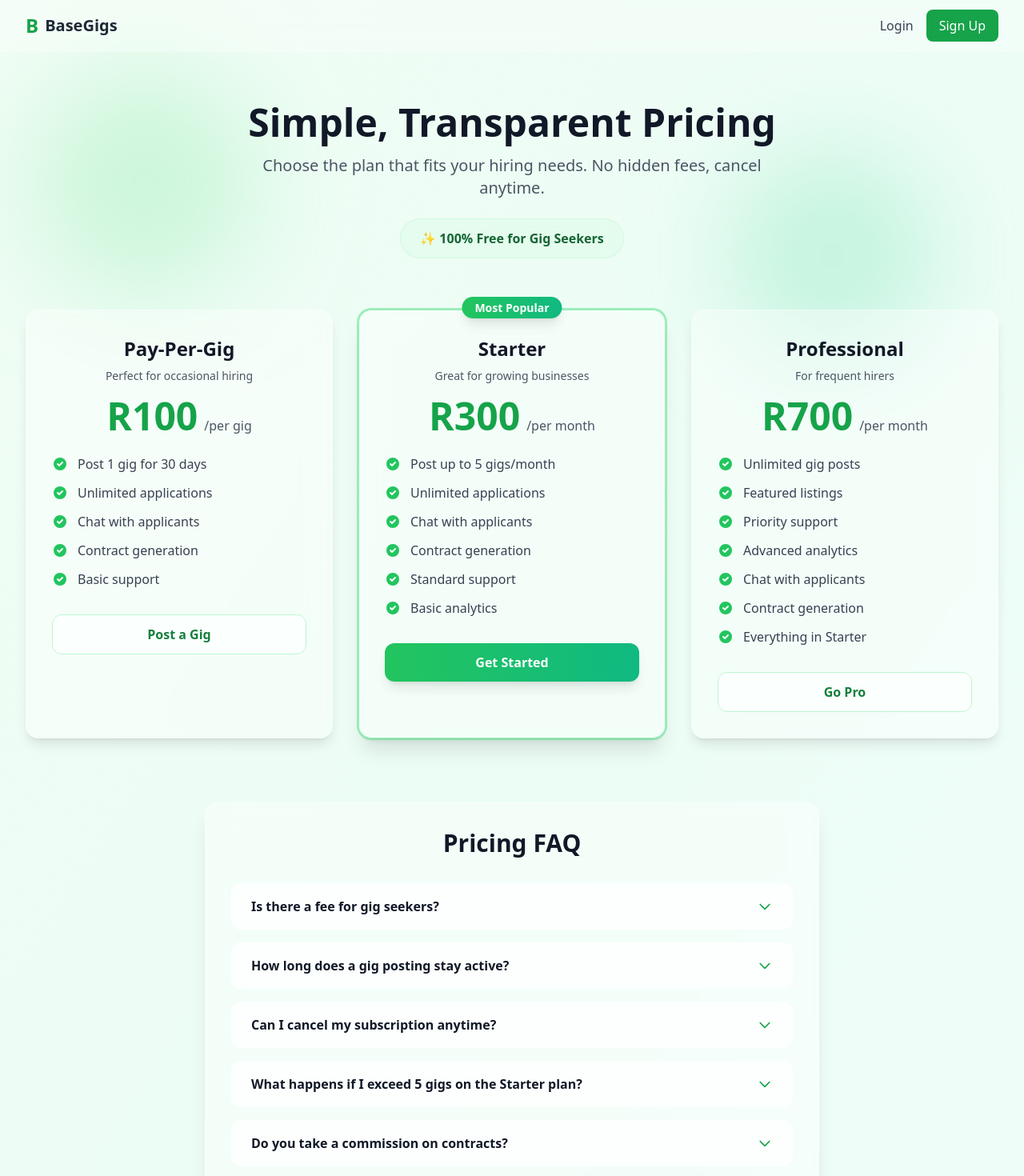
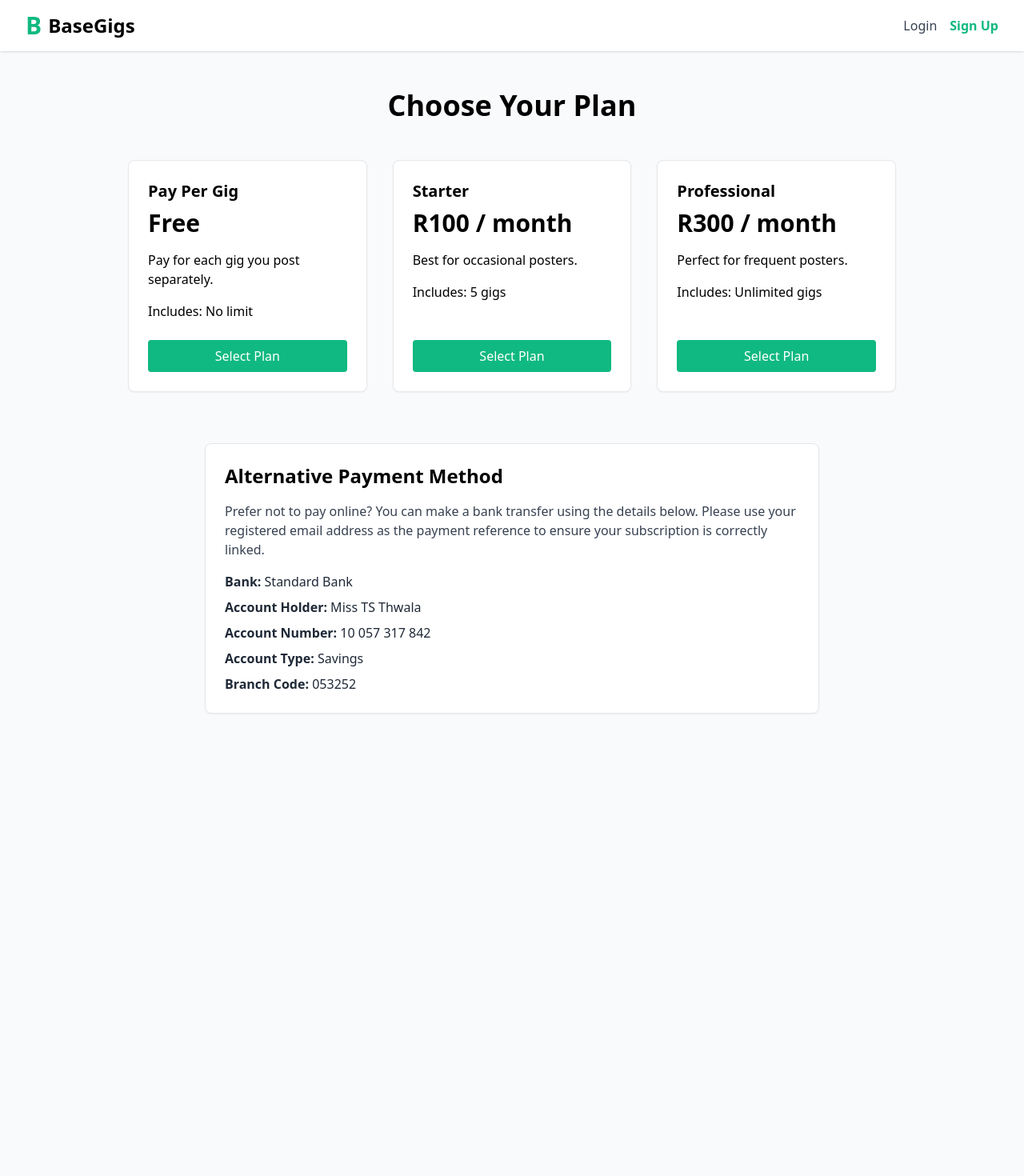
Before and after one commit to Sib222/basegigs, a Next.js app: page /pricing in a window 1280 px wide. Shown: the top 1470 px of the page at 80% size. After the commit the page ends 940 px from the top, so only its background shows below. Built offline with nearby package versions, Linux system fonts and the light colour scheme.

Commit message:
Update page.tsx

```diff
--- a/app/pricing/page.tsx
+++ b/app/pricing/page.tsx
@@ -1,270 +1,153 @@
 'use client'
 
-import { useState } from 'react'
+import { useEffect, useState } from 'react'
+import Link from 'next/link'
+import { supabase } from '@/lib/supabase'
+import { useRouter } from 'next/navigation'
 
-export default function PricingPage() {
-  const [openFaq, setOpenFaq] = useState<number | null>(null)
-
-  const plans = [
+const PLANS = [
   {
-      name: 'Pay-Per-Gig',
-      price: 'R100',
-      period: 'per gig',
-      description: 'Perfect for occasional hiring',
-      features: [
-        'Post 1 gig for 30 days',
-        'Unlimited applications',
-        'Chat with applicants',
-        'Contract generation',
-        'Basic support',
-      ],
-      cta: 'Post a Gig',
-      href: 'https://pay.yoco.com/r/2DGxWY', // Yoco payment link
-      popular: false,
+    key: 'pay_per_gig',
+    name: 'Pay Per Gig',
+    price: 'Free',
+    gigsIncluded: 'No limit',
+    description: 'Pay for each gig you post separately.',
   },
   {
+    key: 'starter',
     name: 'Starter',
-      price: 'R300',
-      period: 'per month',
-      description: 'Great for growing businesses',
-      features: [
-        'Post up to 5 gigs/month',
-        'Unlimited applications',
-        'Chat with applicants',
-        'Contract generation',
-        'Standard support',
-        'Basic analytics',
-      ],
-      cta: 'Get Started',
-      href: 'https://pay.yoco.com/r/mOE30j', // Yoco payment link
-      popular: true,
+    price: 'R100 / month',
+    gigsIncluded: '5 gigs',
+    description: 'Best for occasional posters.',
   },
   {
+    key: 'professional',
     name: 'Professional',
-      price: 'R700',
-      period: 'per month',
-      description: 'For frequent hirers',
-      features: [
-        'Unlimited gig posts',
-        'Featured listings',
-        'Priority support',
-        'Advanced analytics',
-        'Chat with applicants',
-        'Contract generation',
-        'Everything in Starter',
-      ],
-      cta: 'Go Pro',
-      href: 'https://pay.yoco.com/r/7v1Y3o', // Yoco payment link
-      popular: false,
+    price: 'R300 / month',
+    gigsIncluded: 'Unlimited gigs',
+    description: 'Perfect for frequent posters.',
   },
 ]
 
-  const faqs = [
-    {
-      q: 'Is there a fee for gig seekers?',
-      a: 'No! BaseGigs is 100% free for gig seekers. Browse, apply, chat, and sign contracts at no cost.',
-    },
-    {
-      q: 'How long does a gig posting stay active?',
-      a: 'Each gig post stays active for 30 days. For Pay-Per-Gig, you pay R100 per post. With subscriptions, you can post multiple gigs that each stay active for 30 days.',
-    },
-    {
-      q: 'Can I cancel my subscription anytime?',
-      a: 'Yes, you can cancel your subscription at any time. You\'ll continue to have access until the end of your billing period.',
-    },
-    {
-      q: 'What happens if I exceed 5 gigs on the Starter plan?',
-      a: 'You can either wait until next month, upgrade to Professional for unlimited posts, or pay R100 per additional gig post.',
-    },
-    {
-      q: 'Do you take a commission on contracts?',
-      a: 'No! We don\'t take any commission from your contracts. You only pay for posting gigs - everything else is free.',
-    },
-    {
-      q: 'What payment methods do you accept?',
-      a: 'We accept all major credit/debit cards, EFT, and SnapScan. All payments are processed securely.',
-    },
-  ]
+export default function PricingPage() {
+  const router = useRouter()
+  const [user, setUser] = useState<any>(null)
+  const [loading, setLoading] = useState(true)
+
+  useEffect(() => {
+    const sessionUser = supabase.auth.getUser().then(({ data }) => {
+      setUser(data.user)
+      setLoading(false)
+    })
+
+    // Listen to auth state changes to update menu immediately
+    const { data: listener } = supabase.auth.onAuthStateChange((_event, session) => {
+      setUser(session?.user ?? null)
+    })
+
+    return () => {
+      listener.subscription.unsubscribe()
+    }
+  }, [])
+
+  const handleLogout = async () => {
+    await supabase.auth.signOut()
+    router.push('/')
+  }
 
   return (
-    <div className="min-h-screen bg-gradient-to-br from-green-50 via-emerald-50 to-teal-50 relative overflow-hidden">
-      {/* Glassmorphism Background Elements */}
-      <div className="absolute top-20 left-10 w-72 h-72 bg-green-400 rounded-full mix-blend-multiply filter blur-3xl opacity-20 animate-blob"></div>
-      <div className="absolute top-40 right-20 w-72 h-72 bg-emerald-400 rounded-full mix-blend-multiply filter blur-3xl opacity-20 animate-blob animation-delay-2000"></div>
-      <div className="absolute bottom-20 left-1/2 w-72 h-72 bg-teal-400 rounded-full mix-blend-multiply filter blur-3xl opacity-20 animate-blob animation-delay-4000"></div>
-
-      {/* Navigation */}
-      <nav className="backdrop-blur-md bg-white/30 border-b border-white/20 sticky top-0 z-50">
+    <>
+      {/* Navigation / Header */}
+      <nav className="bg-white shadow">
         <div className="max-w-7xl mx-auto px-4 sm:px-6 lg:px-8">
-          <div className="flex justify-between items-center h-16">
-            <a href="/" className="flex items-center">
-              <span className="text-2xl font-bold text-green-600">B</span>
-              <span className="ml-2 text-xl font-semibold text-gray-800">BaseGigs</span>
-            </a>
+          <div className="flex justify-between h-16 items-center">
+            <Link href="/" className="flex items-center space-x-2">
+              <span className="text-3xl font-bold text-primary">B</span>
+              <span className="text-2xl font-semibold">BaseGigs</span>
+            </Link>
             <div className="flex items-center space-x-4">
-              <a href="/login" className="text-gray-700 hover:text-green-600 font-medium">Login</a>
-              <a href="/signup" className="px-4 py-2 bg-green-600 text-white rounded-lg hover:bg-green-700 font-medium">Sign Up</a>
+              {!loading && user ? (
+                <>
+                  <Link
+                    href="/dashboard/client"
+                    className="text-gray-700 hover:text-primary font-medium"
+                  >
+                    Dashboard
+                  </Link>
+                  <button
+                    onClick={handleLogout}
+                    className="text-gray-700 hover:text-primary font-medium"
+                  >
+                    Logout
+                  </button>
+                </>
+              ) : (
+                <>
+                  <Link
+                    href="/login"
+                    className="text-gray-700 hover:text-primary font-medium"
+                  >
+                    Login
+                  </Link>
+                  <Link
+                    href="/signup"
+                    className="text-primary font-semibold hover:text-green-600"
+                  >
+                    Sign Up
+                  </Link>
+                </>
+              )}
             </div>
           </div>
         </div>
       </nav>
 
-      <div className="relative z-10 max-w-7xl mx-auto px-4 sm:px-6 lg:px-8 py-16">
-        {/* Header */}
-        <div className="text-center mb-16">
-          <h1 className="text-5xl font-bold text-gray-900 mb-4">Simple, Transparent Pricing</h1>
-          <p className="text-xl text-gray-600 max-w-2xl mx-auto">Choose the plan that fits your hiring needs. No hidden fees, cancel anytime.</p>
-          <div className="mt-6 inline-flex items-center backdrop-blur-md bg-green-100/50 rounded-full px-6 py-3 border border-green-200/50">
-            <span className="text-green-800 font-semibold">✨ 100% Free for Gig Seekers</span>
-          </div>
-        </div>
+      {/* Pricing Content */}
+      <main className="max-w-5xl mx-auto py-12 px-4 sm:px-6 lg:px-8">
+        <h1 className="text-4xl font-bold text-center mb-12">
+          Choose Your Plan
+        </h1>
 
-        {/* Pricing Cards */}
-        <div className="grid grid-cols-1 md:grid-cols-3 gap-8 mb-20">
-          {plans.map((plan, idx) => (
+        <div className="grid grid-cols-1 sm:grid-cols-3 gap-8">
+          {PLANS.map((plan) => (
             <div
-              key={idx}
-              className={`relative backdrop-blur-lg bg-white/40 rounded-2xl p-8 border transition-all duration-300 hover:scale-105 hover:shadow-2xl ${
-                plan.popular
-                  ? 'border-green-400/50 shadow-xl ring-2 ring-green-400/50'
-                  : 'border-white/30 shadow-lg'
-              }`}
+              key={plan.key}
+              className="border border-gray-200 rounded-lg p-6 shadow-sm bg-white flex flex-col"
             >
-              {plan.popular && (
-                <div className="absolute -top-4 left-1/2 transform -translate-x-1/2">
-                  <span className="bg-gradient-to-r from-green-500 to-emerald-500 text-white px-4 py-1 rounded-full text-sm font-bold shadow-lg">
-                    Most Popular
-                  </span>
-                </div>
-              )}
+              <h2 className="text-xl font-semibold mb-2">{plan.name}</h2>
+              <p className="text-3xl font-bold mb-4">{plan.price}</p>
+              <p className="mb-4">{plan.description}</p>
+              <p className="mb-6 font-medium">Includes: {plan.gigsIncluded}</p>
 
-              <div className="text-center mb-6">
-                <h3 className="text-2xl font-bold text-gray-900 mb-2">{plan.name}</h3>
-                <p className="text-gray-600 text-sm mb-4">{plan.description}</p>
-                <div className="flex items-baseline justify-center mb-2">
-                  <span className="text-5xl font-bold text-green-600">{plan.price}</span>
-                  <span className="text-gray-600 ml-2">/{plan.period}</span>
-                </div>
-              </div>
-
-              <ul className="space-y-3 mb-8">
-                {plan.features.map((feature, i) => (
-                  <li key={i} className="flex items-start">
-                    <svg
-                      className="w-5 h-5 text-green-500 mr-3 mt-0.5 flex-shrink-0"
-                      fill="currentColor"
-                      viewBox="0 0 20 20"
+              <Link
+                href="/login"
+                className="mt-auto inline-block w-full text-center bg-primary text-white py-2 rounded hover:bg-green-600"
               >
-                      <path
-                        fillRule="evenodd"
-                        d="M10 18a8 8 0 100-16 8 8 0 000 16zm3.707-9.293a1 1 0 00-1.414-1.414L9 10.586 7.707 9.293a1 1 0 00-1.414 1.414l2 2a1 1 0 001.414 0l4-4z"
-                        clipRule="evenodd"
-                      />
-                    </svg>
-                    <span className="text-gray-700">{feature}</span>
-                  </li>
-                ))}
-              </ul>
-
-              <a
-                href={plan.href}
-                target="_blank"
-                rel="noopener noreferrer"
-                className={`block w-full py-3 px-6 rounded-xl font-semibold transition-all text-center ${
-                  plan.popular
-                    ? 'bg-gradient-to-r from-green-500 to-emerald-500 text-white hover:from-green-600 hover:to-emerald-600 shadow-lg'
-                    : 'bg-white/60 text-green-700 hover:bg-white/80 border border-green-200'
-                }`}
-              >
-                {plan.cta}
-              </a>
+                Select Plan
+              </Link>
             </div>
           ))}
         </div>
 
-        {/* FAQ Section */}
-        <div className="max-w-3xl mx-auto backdrop-blur-lg bg-white/40 rounded-2xl p-8 border border-white/30 shadow-xl">
-          <h2 className="text-3xl font-bold text-gray-900 text-center mb-8">Pricing FAQ</h2>
-          <div className="space-y-4">
-            {faqs.map((faq, idx) => (
-              <div
-                key={idx}
-                className="backdrop-blur-sm bg-white/50 rounded-xl border border-white/40 overflow-hidden transition-all"
-              >
-                <button
-                  onClick={() => setOpenFaq(openFaq === idx ? null : idx)}
-                  className="w-full px-6 py-4 text-left flex justify-between items-center hover:bg-white/30 transition-colors"
-                >
-                  <span className="font-semibold text-gray-900">{faq.q}</span>
-                  <svg
-                    className={`w-5 h-5 text-green-600 transition-transform ${
-                      openFaq === idx ? 'rotate-180' : ''
-                    }`}
-                    fill="none"
-                    stroke="currentColor"
-                    viewBox="0 0 24 24"
-                  >
-                    <path strokeLinecap="round" strokeLinejoin="round" strokeWidth={2} d="M19 9l-7 7-7-7" />
-                  </svg>
-                </button>
-                {openFaq === idx && (
-                  <div className="px-6 pb-4">
-                    <p className="text-gray-700">{faq.a}</p>
+        {/* Bank Transfer Info Section */}
+        <section className="mt-16 bg-white border border-gray-200 rounded-lg p-6 shadow-sm max-w-3xl mx-auto">
+          <h3 className="text-2xl font-semibold mb-4">
+            Alternative Payment Method
+          </h3>
+          <p className="mb-4 text-gray-700">
+            Prefer not to pay online? You can make a bank transfer using the details below.
+            Please use your registered email address as the payment reference to ensure your subscription is correctly linked.
+          </p>
+
+          <div className="space-y-2 text-gray-800 font-medium">
+            <div><span className="font-semibold">Bank:</span> Standard Bank</div>
+            <div><span className="font-semibold">Account Holder:</span> Miss TS Thwala</div>
+            <div><span className="font-semibold">Account Number:</span> 10 057 317 842</div>
+            <div><span className="font-semibold">Account Type:</span> Savings</div>
+            <div><span className="font-semibold">Branch Code:</span> 053252</div>
           </div>
-                )}
-              </div>
-            ))}
-          </div>
-        </div>
-
-        {/* CTA Section */}
-        <div className="mt-20 text-center backdrop-blur-lg bg-gradient-to-r from-green-500/20 to-emerald-500/20 rounded-2xl p-12 border border-green-200/50">
-          <h2 className="text-3xl font-bold text-gray-900 mb-4">Ready to find your perfect gig worker?</h2>
-          <p className="text-gray-700 mb-8 max-w-2xl mx-auto">
-            Join hundreds of South African businesses hiring talented gig seekers on BaseGigs.
-          </p>
-          <div className="flex gap-4 justify-center flex-wrap">
-            <a
-              href="/signup"
-              className="px-8 py-4 bg-green-600 text-white rounded-xl font-semibold hover:bg-green-700 shadow-lg"
-            >
-              Get Started Now
-            </a>
-            <a
-              href="/find-talent"
-              className="px-8 py-4 bg-white/60 text-green-700 rounded-xl font-semibold hover:bg-white/80 border border-green-200"
-            >
-              Browse Talent
-            </a>
-          </div>
-        </div>
-      </div>
-
-      <style jsx>{`
-        @keyframes blob {
-          0% {
-            transform: translate(0px, 0px) scale(1);
-          }
-          33% {
-            transform: translate(30px, -50px) scale(1.1);
-          }
-          66% {
-            transform: translate(-20px, 20px) scale(0.9);
-          }
-          100% {
-            transform: translate(0px, 0px) scale(1);
-          }
-        }
-        .animate-blob {
-          animation: blob 7s infinite;
-        }
-        .animation-delay-2000 {
-          animation-delay: 2s;
-        }
-        .animation-delay-4000 {
-          animation-delay: 4s;
-        }
-      `}</style>
-    </div>
+        </section>
+      </main>
+    </>
   )
 }
```
Lines whose indentation alone changed are shown as unchanged.
